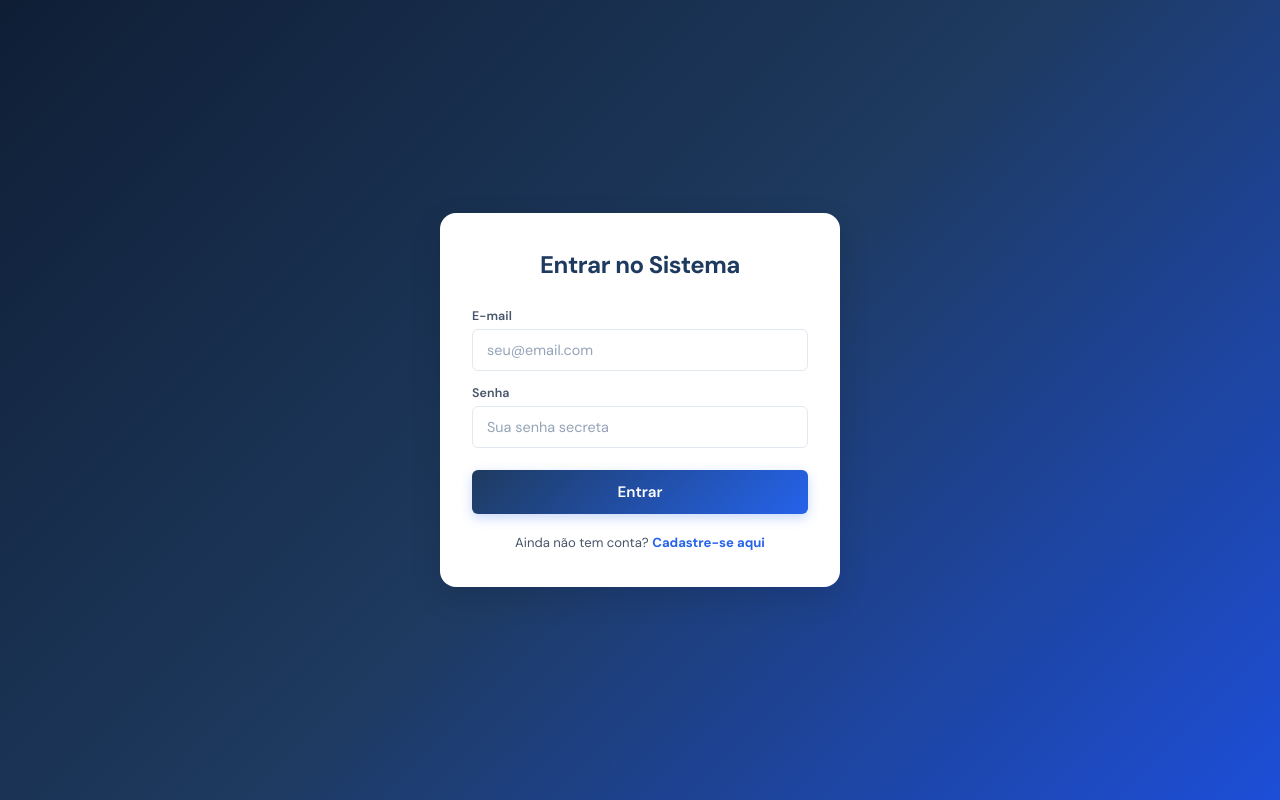
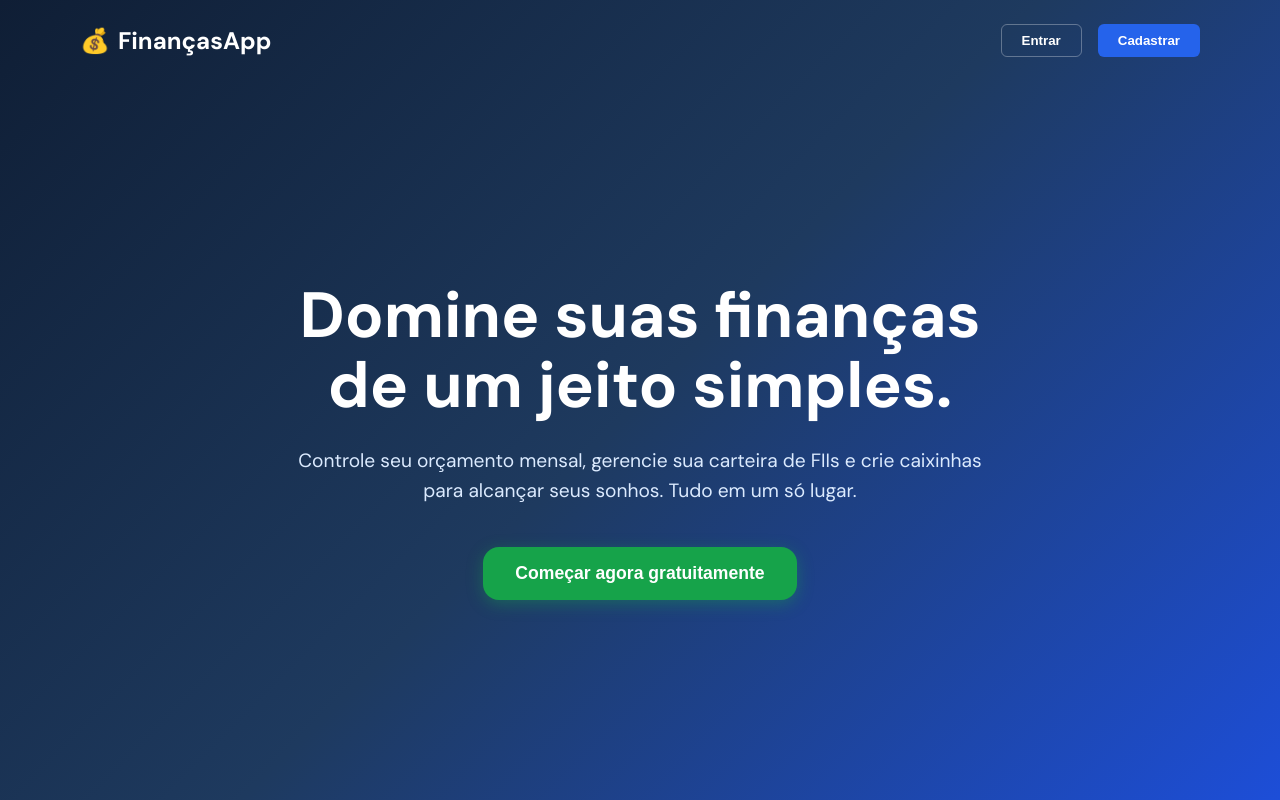
Before and after one commit to LucasFerreiradeFreitas/app-financas-fiis, a React (Vite) app in the folder frontend/: page / in a window 1280 px wide. Built offline with nearby package versions, Linux system fonts and the light colour scheme.

Commit message:
Feat: Cria Landing Page incrível

```diff
--- a/frontend/src/App.jsx
+++ b/frontend/src/App.jsx
@@ -2,6 +2,7 @@ import { useState } from "react";
 import { ToastContainer } from "react-toastify";
 import "react-toastify/dist/ReactToastify.css";
 
+import Landing from "./pages/Landing";
 import Auth from "./pages/Auth";
 import Dashboard from "./pages/Dashboard";
 import Fiis from "./pages/Fiis";
@@ -12,6 +13,10 @@ import "./index.css";
 function App() {
   const [token, setToken] = useState(localStorage.getItem("token"));
   const [paginaAtiva, setPaginaAtiva] = useState("dashboard");
+
+  // Controla o que aparece quando o usuário NÃO está logado
+  const [viewDeslogado, setViewDeslogado] = useState("landing"); // 'landing', 'login' ou 'cadastro'
+
   const nomeUsuario = localStorage.getItem("nome_usuario") || "Usuário";
 
   function handleLogin(novoToken) {
@@ -23,13 +28,27 @@ function App() {
     localStorage.removeItem("token");
     localStorage.removeItem("nome_usuario");
     setToken(null);
+    setViewDeslogado("landing"); // Volta pra Landing ao sair
   }
 
-  // Se não autenticado, mostra tela de Auth sem sidebar
+  // Se não autenticado, gerencia as telas de fora do sistema
   if (!token) {
+    if (viewDeslogado === "landing") {
+      return (
+        <Landing
+          onEntrar={() => setViewDeslogado("login")}
+          onCadastrar={() => setViewDeslogado("cadastro")}
+        />
+      );
+    }
+
     return (
       <>
-        <Auth onLogin={handleLogin} />
+        <Auth
+          onLogin={handleLogin}
+          modoInicial={viewDeslogado === "login"}
+          onVoltar={() => setViewDeslogado("landing")}
+        />
         <ToastContainer position="top-right" autoClose={3000} />
       </>
     );
@@ -37,21 +56,17 @@ function App() {
 
   return (
     <div className="app-layout">
-      {/* SIDEBAR (inclui topbar mobile internamente) */}
       <Sidebar
         paginaAtiva={paginaAtiva}
         setPaginaAtiva={setPaginaAtiva}
         nomeUsuario={nomeUsuario}
         onLogout={handleLogout}
       />
-
-      {/* CONTEÚDO PRINCIPAL */}
       <main className="main-content">
         {paginaAtiva === "dashboard" && <Dashboard />}
         {paginaAtiva === "fiis" && <Fiis />}
         {paginaAtiva === "caixinhas" && <Caixinhas />}
       </main>
-
       <ToastContainer position="top-right" autoClose={3000} />
     </div>
   );
--- a/frontend/src/index.css
+++ b/frontend/src/index.css
@@ -899,3 +899,124 @@ button {
     align-items: flex-start;
   }
 }
+
+/* ========================================= */
+/* --- LANDING PAGE --- */
+/* ========================================= */
+.landing-container {
+  min-height: 100vh;
+  background: linear-gradient(135deg, #0f1e35 0%, #1e3a5f 50%, #1d4ed8 100%);
+  color: white;
+  display: flex;
+  flex-direction: column;
+}
+
+.landing-header {
+  display: flex;
+  justify-content: space-between;
+  align-items: center;
+  padding: 24px 40px;
+  max-width: 1200px;
+  margin: 0 auto;
+  width: 100%;
+}
+
+.landing-logo {
+  font-size: 1.5rem;
+  font-weight: 700;
+  display: flex;
+  align-items: center;
+  gap: 8px;
+}
+
+.landing-nav {
+  display: flex;
+  gap: 16px;
+}
+
+.btn-login-header {
+  background: transparent;
+  color: white;
+  border: 1px solid rgba(255, 255, 255, 0.3);
+  padding: 8px 20px;
+  border-radius: var(--radius-sm);
+  font-weight: 600;
+  cursor: pointer;
+  transition: all 0.2s;
+}
+
+.btn-login-header:hover {
+  background: rgba(255, 255, 255, 0.1);
+}
+
+.btn-cadastro-header {
+  background: var(--brand-secondary);
+  color: white;
+  border: none;
+  padding: 8px 20px;
+  border-radius: var(--radius-sm);
+  font-weight: 600;
+  cursor: pointer;
+  transition: all 0.2s;
+}
+
+.btn-cadastro-header:hover {
+  background: var(--brand-accent);
+}
+
+.landing-hero {
+  flex: 1;
+  display: flex;
+  flex-direction: column;
+  justify-content: center;
+  align-items: center;
+  text-align: center;
+  padding: 40px;
+  max-width: 800px;
+  margin: 0 auto;
+}
+
+.landing-hero h1 {
+  font-size: clamp(2.5rem, 5vw, 4rem);
+  line-height: 1.1;
+  margin-bottom: 24px;
+}
+
+.landing-hero p {
+  font-size: 1.2rem;
+  color: #dbeafe;
+  margin-bottom: 40px;
+  line-height: 1.6;
+}
+
+.btn-hero {
+  background: var(--color-receita);
+  color: white;
+  font-size: 1.1rem;
+  padding: 16px 32px;
+  border: none;
+  border-radius: var(--radius-lg);
+  cursor: pointer;
+  font-weight: 700;
+  box-shadow: 0 4px 16px rgba(22, 163, 74, 0.4);
+  transition: all 0.2s;
+}
+
+.btn-hero:hover {
+  transform: translateY(-2px);
+  box-shadow: 0 6px 24px rgba(22, 163, 74, 0.6);
+}
+
+.btn-voltar {
+  background: transparent;
+  border: none;
+  color: var(--text-muted);
+  cursor: pointer;
+  margin-bottom: 20px;
+  text-align: left;
+  font-weight: 600;
+  font-size: 0.9rem;
+}
+.btn-voltar:hover {
+  color: var(--text-primary);
+}
--- a/frontend/src/pages/Auth.jsx
+++ b/frontend/src/pages/Auth.jsx
@@ -2,9 +2,12 @@ import { useState } from "react";
 import { toast } from "react-toastify";
 import "../index.css";
 
-function Auth({ onLogin }) {
-  // Estado para controlar se estamos na tela de Login ou de Cadastro
-  const [isLogin, setIsLogin] = useState(true);
+function Auth({ onLogin, modoInicial, onVoltar }) {
+  const [isLogin, setIsLogin] = useState(modoInicial);
+
+  useEffect(() => {
+    setIsLogin(modoInicial);
+  }, [modoInicial]);
 
   // Estados para guardar o que a pessoa digita
   const [nome, setNome] = useState("");
@@ -60,6 +63,9 @@ function Auth({ onLogin }) {
   return (
     <div className="auth-container">
       <div className="auth-box">
+        <button type="button" className="btn-voltar" onClick={onVoltar}>
+          ⬅ Voltar ao início
+        </button>
         <h2>{isLogin ? "Entrar no Sistema" : "Criar Nova Conta"}</h2>
 
         {mensagem && <div className="mensagem-alerta">{mensagem}</div>}
--- /dev/null
+++ b/frontend/src/pages/Landing.jsx
@@ -0,0 +1,35 @@
+import React from "react";
+import "../index.css";
+
+function Landing({ onEntrar, onCadastrar }) {
+  return (
+    <div className="landing-container">
+      <header className="landing-header">
+        <div className="landing-logo">
+          <span className="logo-icon">💰</span> FinançasApp
+        </div>
+        <div className="landing-nav">
+          <button onClick={onEntrar} className="btn-login-header">
+            Entrar
+          </button>
+          <button onClick={onCadastrar} className="btn-cadastro-header">
+            Cadastrar
+          </button>
+        </div>
+      </header>
+
+      <main className="landing-hero">
+        <h1>Domine suas finanças de um jeito simples.</h1>
+        <p>
+          Controle seu orçamento mensal, gerencie sua carteira de FIIs e crie
+          caixinhas para alcançar seus sonhos. Tudo em um só lugar.
+        </p>
+        <button onClick={onCadastrar} className="btn-hero">
+          Começar agora gratuitamente
+        </button>
+      </main>
+    </div>
+  );
+}
+
+export default Landing;
```
